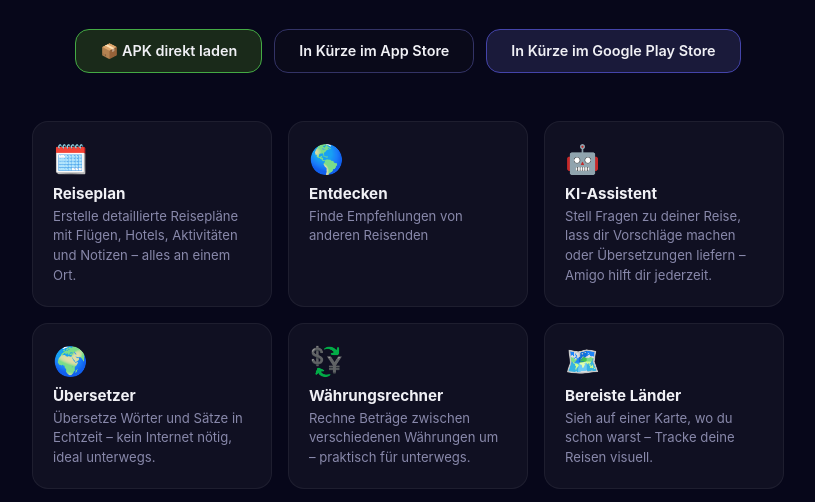
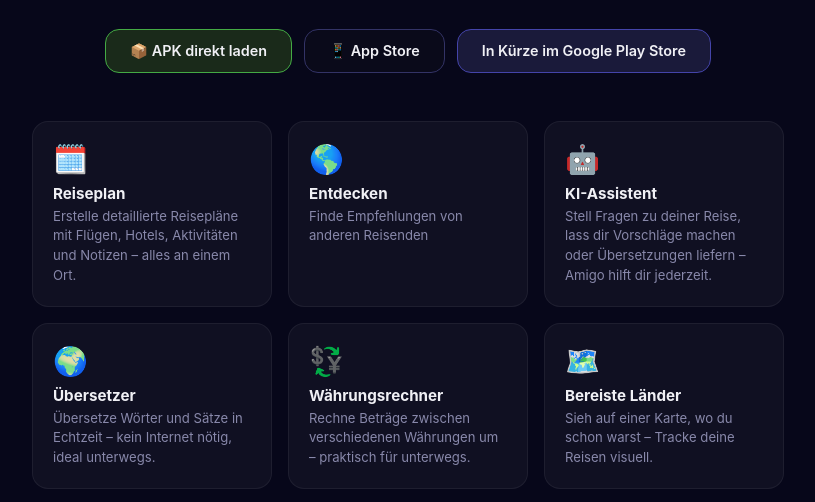
Before and after one commit to k3vfu/kevoyage-website, a plain HTML site: page index.html in a window 1280 px wide. Shown: the part 254-756 px from the top of the page, without its empty margins (232-1047 px from the left). Drawn offline with Linux system fonts and the light colour scheme.

Commit message:
Add App Store link

```diff
--- a/index.html
+++ b/index.html
@@ -45,7 +45,7 @@
 
   <div class="badges">
     <a class="badge badge-apk" href="kevoyage.apk" download>📦 APK direkt laden</a>
-    <a class="badge badge-appstore" href="#">In Kürze im App Store</a>
+    <a class="badge badge-appstore" href="https://apps.apple.com/de/app/kevoyage-reiseplan-mehr/id6773488738">📱 App Store</a>
     <a class="badge badge-playstore" href="#">In Kürze im Google Play Store</a>
   </div>
 
```
